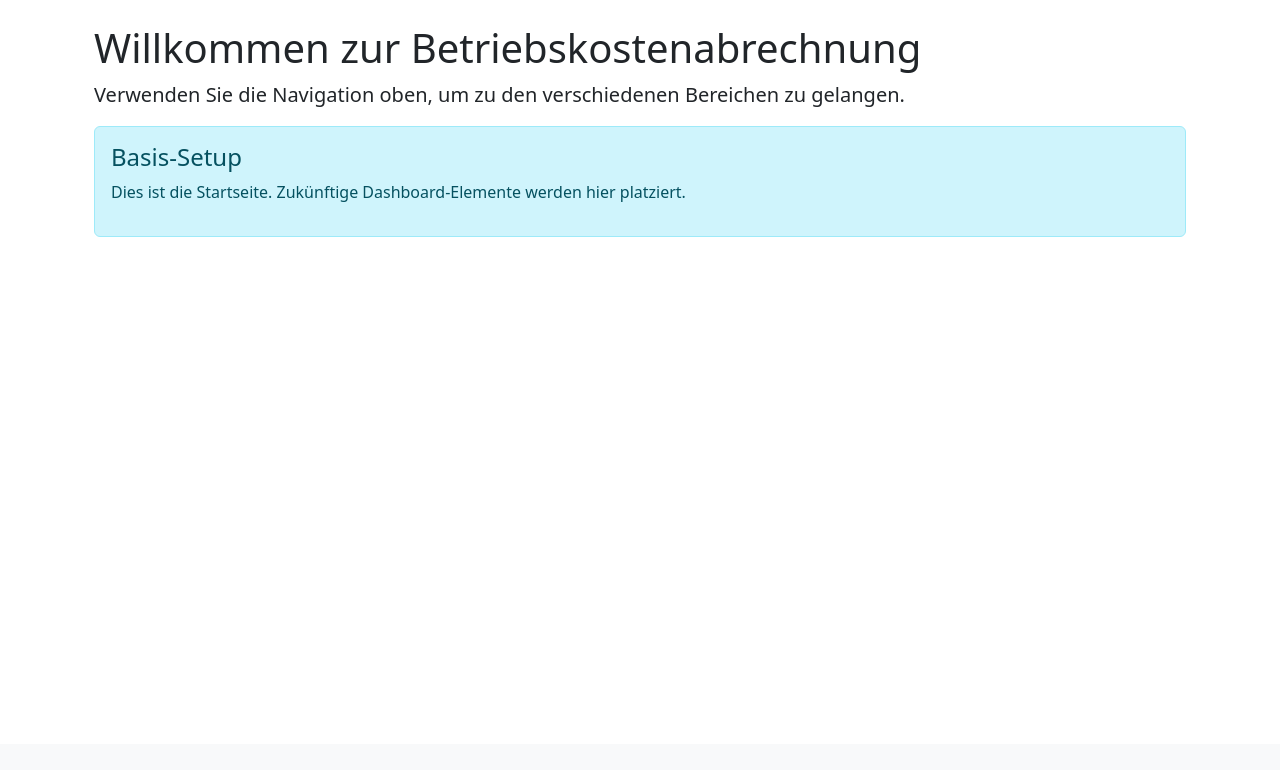
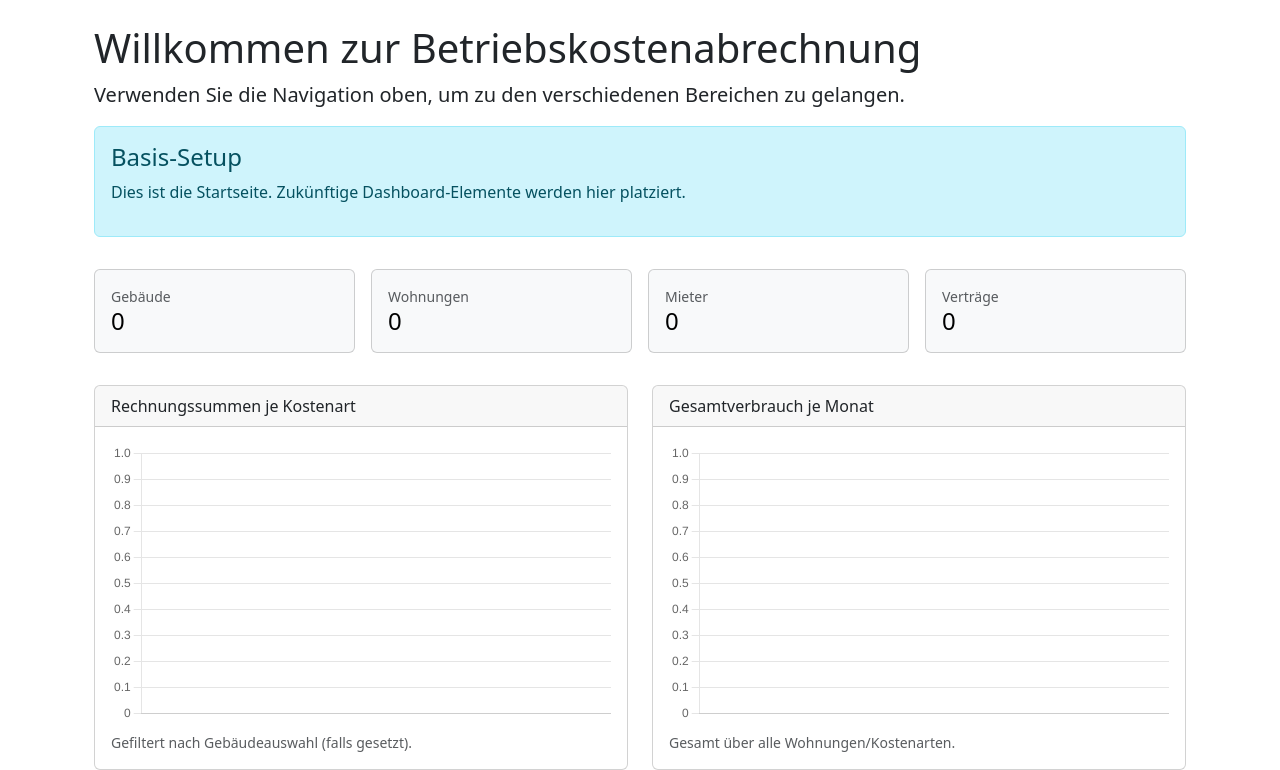
Before and after one commit to bartdani/betriebskostenabrechnung, a Flask app: page / in a window 1280 px wide. Shown: the part 56-826 px from the top of the page. Before the commit the page ends 293 px from the top, so only its background shows below. Run offline with Flask 3, Linux system fonts and the light colour scheme.

Commit message:
feat(dashboard+deploy): Add initial dashboard charts, Chart.js integration, and Docker deployment support (Dockerfile, entrypoint.sh, update.ps1); add waitress; README Docker docs

```diff
--- a/app/__init__.py
+++ b/app/__init__.py
@@ -2,6 +2,7 @@ import os
 from flask import Flask, render_template, request, redirect, url_for, session
 from flask_sqlalchemy import SQLAlchemy
 from flask_migrate import Migrate
+from sqlalchemy import func
 
 
 # Datenbank-Instanz erstellen
@@ -53,7 +54,15 @@ def create_app(test_config=None):
 
     # Modelle importieren, damit Migrate sie erkennt (nach db Initialisierung)
     from app import models
-    from app.models import Building
+    from app.models import (
+        Building,
+        Apartment,
+        Tenant,
+        Contract,
+        Invoice,
+        ConsumptionData,
+        CostType,
+    )
 
     # Blueprints registrieren
     from app.tenants import bp_tenants as tenants_bp
@@ -92,7 +101,55 @@ def create_app(test_config=None):
     @app.route('/')
     @app.route('/index')
     def index():
-        return render_template('index.html', title='Startseite')
+        # Aggregierte Kennzahlen
+        stats = {
+            'buildings': db.session.query(Building).count(),
+            'apartments': db.session.query(Apartment).count(),
+            'tenants': db.session.query(Tenant).count(),
+            'contracts': db.session.query(Contract).count(),
+            'invoices': db.session.query(Invoice).count(),
+        }
+
+        # Optional nach Gebäude filtern, falls gewählt (nur für Rechnungen sinnvoll, da Feld vorhanden)
+        selected_building_id = session.get('building_id')
+
+        invoice_ct_query = (
+            db.session.query(CostType.name.label('name'), func.sum(Invoice.amount).label('total'))
+            .select_from(Invoice)
+            .join(CostType, Invoice.cost_type_id == CostType.id)
+        )
+        if selected_building_id:
+            invoice_ct_query = invoice_ct_query.filter(Invoice.building_id == selected_building_id)
+        invoice_ct_query = invoice_ct_query.group_by(CostType.name).order_by(CostType.name)
+        invoices_by_cost_type = invoice_ct_query.all()
+
+        chart_invoices = {
+            'labels': [row.name for row in invoices_by_cost_type],
+            'data': [float(row.total or 0) for row in invoices_by_cost_type],
+        }
+
+        # Verbrauch nach Monat (SQLite: strftime). Gesamtsicht, da ConsumptionData kein building_id hat
+        consumption_query = (
+            db.session.query(
+                func.strftime('%Y-%m', ConsumptionData.date).label('month'),
+                func.sum(ConsumptionData.value).label('total'),
+            )
+            .group_by('month')
+            .order_by('month')
+        )
+        consumption_by_month = consumption_query.all()
+        chart_consumption = {
+            'labels': [row.month for row in consumption_by_month],
+            'data': [float(row.total or 0) for row in consumption_by_month],
+        }
+
+        return render_template(
+            'index.html',
+            title='Startseite',
+            stats=stats,
+            chart_invoices=chart_invoices,
+            chart_consumption=chart_consumption,
+        )
 
     # Navbar: Gebäude-Auswahl bereitstellen
     @app.context_processor
--- a/app/templates/base.html
+++ b/app/templates/base.html
@@ -85,5 +85,7 @@
     <!-- Optional: Bootstrap Bundle mit Popper -->
     <script src="https://cdn.jsdelivr.net/npm/bootstrap@5.3.0/dist/js/bootstrap.bundle.min.js"></script>
 
+    {% block scripts %}{% endblock %}
+
   </body>
 </html>
--- a/app/templates/index.html
+++ b/app/templates/index.html
@@ -12,5 +12,127 @@
         <h4 class="alert-heading">Basis-Setup</h4>
         <p>Dies ist die Startseite. Zukünftige Dashboard-Elemente werden hier platziert.</p>
     </div>
+
+    {% if stats %}
+    <div class="row g-3 mt-2">
+        <div class="col-6 col-md-3">
+            <div class="card text-bg-light">
+                <div class="card-body">
+                    <div class="small text-muted">Gebäude</div>
+                    <div class="h4 mb-0">{{ stats.buildings }}</div>
+                </div>
+            </div>
+        </div>
+        <div class="col-6 col-md-3">
+            <div class="card text-bg-light">
+                <div class="card-body">
+                    <div class="small text-muted">Wohnungen</div>
+                    <div class="h4 mb-0">{{ stats.apartments }}</div>
+                </div>
+            </div>
+        </div>
+        <div class="col-6 col-md-3">
+            <div class="card text-bg-light">
+                <div class="card-body">
+                    <div class="small text-muted">Mieter</div>
+                    <div class="h4 mb-0">{{ stats.tenants }}</div>
+                </div>
+            </div>
+        </div>
+        <div class="col-6 col-md-3">
+            <div class="card text-bg-light">
+                <div class="card-body">
+                    <div class="small text-muted">Verträge</div>
+                    <div class="h4 mb-0">{{ stats.contracts }}</div>
+                </div>
+            </div>
+        </div>
+    </div>
+    {% endif %}
+
+    <div class="row g-4 mt-2">
+        <div class="col-12 col-lg-6">
+            <div class="card h-100">
+                <div class="card-header">Rechnungssummen je Kostenart</div>
+                <div class="card-body">
+                    <div class="ratio ratio-16x9">
+                        <canvas id="chartInvoices"></canvas>
+                    </div>
+                    <div class="text-muted small mt-2">Gefiltert nach Gebäudeauswahl (falls gesetzt).</div>
+                </div>
+            </div>
+        </div>
+        <div class="col-12 col-lg-6">
+            <div class="card h-100">
+                <div class="card-header">Gesamtverbrauch je Monat</div>
+                <div class="card-body">
+                    <div class="ratio ratio-16x9">
+                        <canvas id="chartConsumption"></canvas>
+                    </div>
+                    <div class="text-muted small mt-2">Gesamt über alle Wohnungen/Kostenarten.</div>
+                </div>
+            </div>
+        </div>
+    </div>
 </div>
 {% endblock %}
+
+{% block scripts %}
+  <script src="https://cdn.jsdelivr.net/npm/chart.js@4.4.1/dist/chart.umd.min.js"></script>
+  <script>
+    (function() {
+      const invoices = {{ (chart_invoices or {labels: [], data: []}) | tojson }};
+      const consumption = {{ (chart_consumption or {labels: [], data: []}) | tojson }};
+
+      const palette = [
+        '#0d6efd','#6f42c1','#198754','#dc3545','#fd7e14',
+        '#20c997','#0dcaf0','#6c757d','#6610f2','#198754'
+      ];
+
+      const el1 = document.getElementById('chartInvoices');
+      if (el1 && typeof Chart !== 'undefined') {
+        new Chart(el1, {
+          type: 'bar',
+          data: {
+            labels: invoices.labels,
+            datasets: [{
+              label: 'Betrag (€)',
+              data: invoices.data,
+              backgroundColor: invoices.labels.map((_, i) => palette[i % palette.length])
+            }]
+          },
+          options: {
+            responsive: true,
+            maintainAspectRatio: false,
+            plugins: { legend: { display: false } },
+            scales: { y: { beginAtZero: true } }
+          }
+        });
+      }
+
+      const el2 = document.getElementById('chartConsumption');
+      if (el2 && typeof Chart !== 'undefined') {
+        new Chart(el2, {
+          type: 'line',
+          data: {
+            labels: consumption.labels,
+            datasets: [{
+              label: 'Verbrauch (Summe)',
+              data: consumption.data,
+              borderColor: '#0d6efd',
+              backgroundColor: 'rgba(13,110,253,0.15)',
+              fill: true,
+              tension: 0.2
+            }]
+          },
+          options: {
+            responsive: true,
+            maintainAspectRatio: false,
+            plugins: { legend: { display: false } },
+            scales: { y: { beginAtZero: true } }
+          }
+        });
+      }
+    })();
+  </script>
+{% endblock %}
--- a/requirements.txt
+++ b/requirements.txt
@@ -9,3 +9,6 @@ reportlab
 
 # Testing
 pytest
+
+# Production WSGI Server
+waitress
```
Also changed, not shown: README.md, 3 other files.
